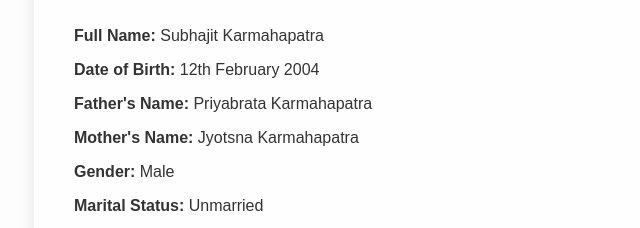
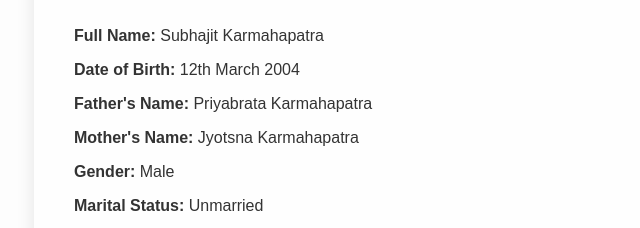
Before and after one commit to Subhajitkarmahapatra/Subhajit-Karmahapatra-Portfolio-Website, a plain HTML site: page personal.html in a window 1280 px wide. Shown: the part 179-407 px from the top of the page, 166-806 px from the left. Drawn offline with Linux system fonts and the light colour scheme.

Commit message:
Update personal.html

```diff
--- a/personal.html
+++ b/personal.html
@@ -13,7 +13,7 @@
       <h2>Personal Information</h2>
       <div class="info-card">
         <p><strong>Full Name:</strong> Subhajit Karmahapatra</p>
-        <p><strong>Date of Birth:</strong> 12th February 2004</p>
+        <p><strong>Date of Birth:</strong> 12th March 2004</p>
         <p><strong>Father's Name:</strong> Priyabrata Karmahapatra</p>
         <p><strong>Mother's Name:</strong> Jyotsna Karmahapatra</p>
         <p><strong>Gender:</strong> Male</p>
```
